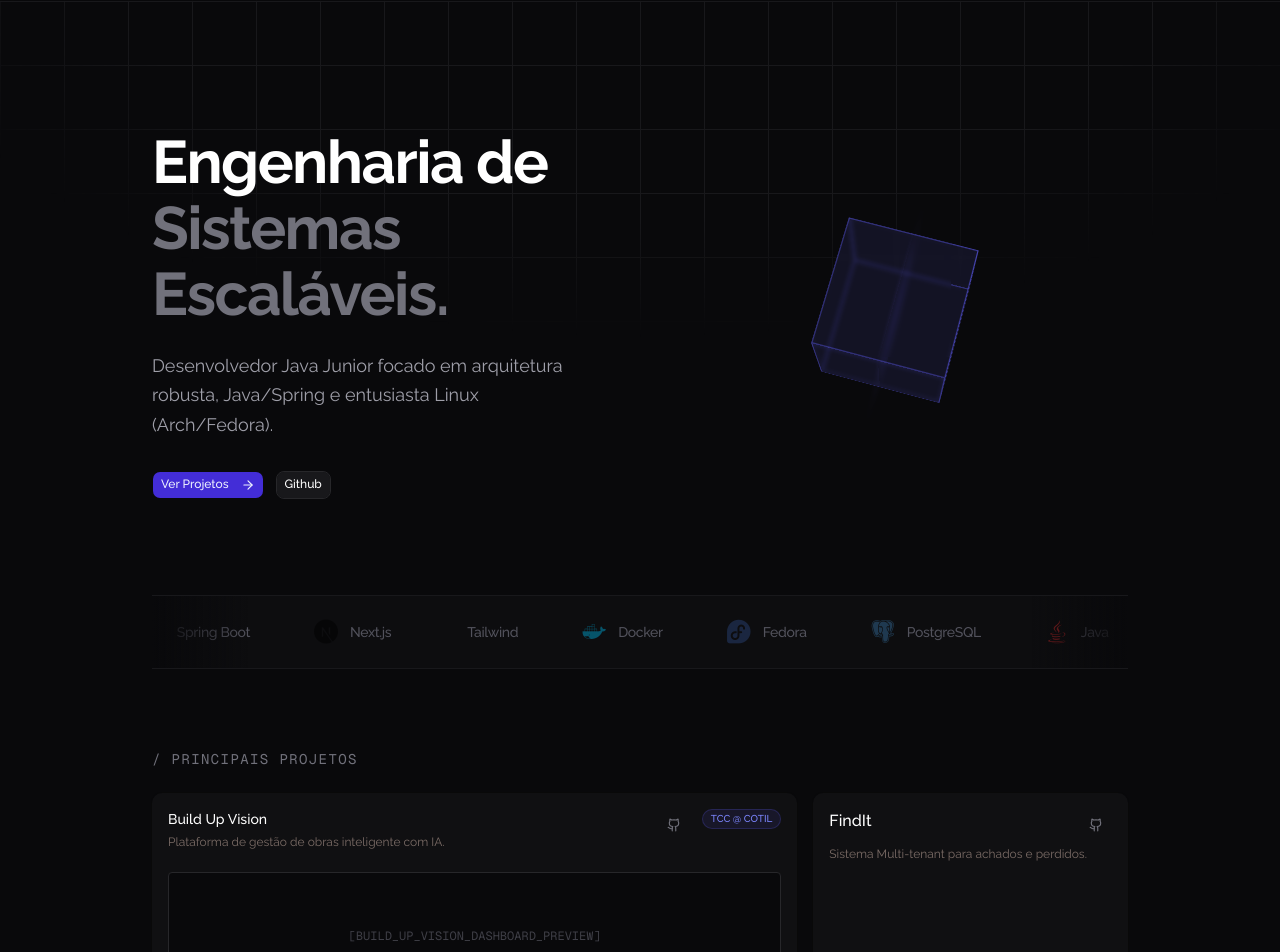
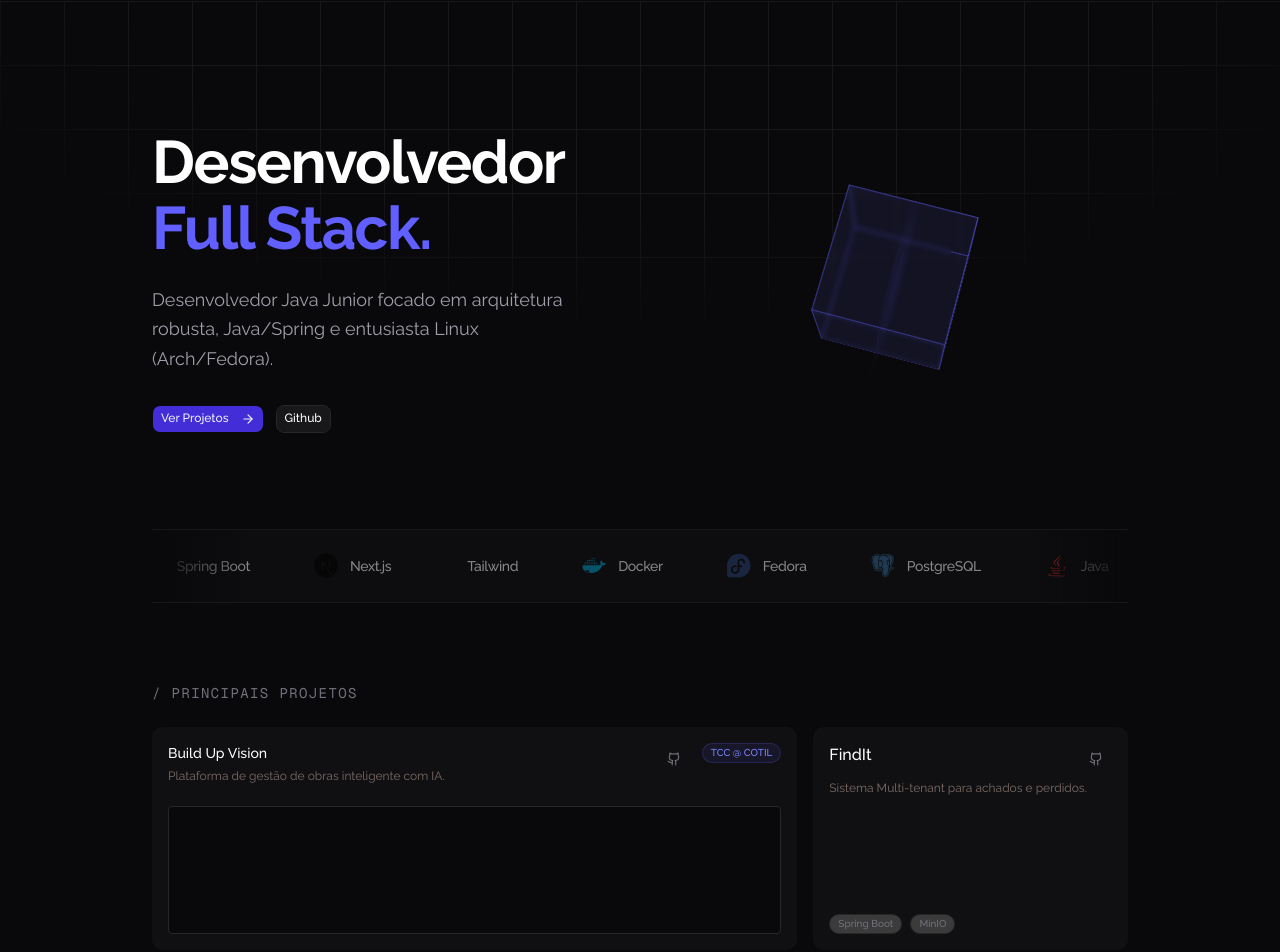
Before and after one commit to felipe-de-paula-dev/portfolio-web, a Next.js app: page / in a window 1280 px wide. Shown: the part 63-1015 px from the top of the page. Built offline with nearby package versions, Linux system fonts and the light colour scheme.

Commit message:
feat: mudando texto no hero, e mudando palavras para pt-br

```diff
--- a/app/components/Hero.tsx
+++ b/app/components/Hero.tsx
@@ -8,17 +8,17 @@
     <section className="grid lg:grid-cols-2 gap-12 items-center mb-24">
       <div>
         <h1 className="text-5xl md:text-6xl font-bold tracking-tight text-white mb-6 leading-[1.1]">
-          Engenharia de <span className="text-zinc-500">Sistemas Escaláveis.</span>
+          Desenvolvedor <span className="text-indigo-500">Full Stack.</span>
         </h1>
         <p className="text-lg text-zinc-400 mb-8 leading-relaxed max-w-md">
           Desenvolvedor Java Junior focado em arquitetura robusta, Java/Spring e entusiasta Linux (Arch/Fedora).
         </p>
         <div className="flex gap-3">
           <Button asChild>
-            <a href="#projetos">Ver Projetos <ArrowRight size={16} className="ml-2" /></a>
+            <a href="https://github.com/felipe-de-paula-dev?tab=repositories" target='_blank'>Ver Projetos <ArrowRight size={16} className="ml-2" /></a>
           </Button>
-          <Button variant="outline" className="border-zinc-800 bg-zinc-900 hover:bg-zinc-800 text-white">
-            Github
+          <Button variant="outline" className="border-zinc-800 bg-zinc-900 hover:bg-zinc-800 text-white hover:cursor-pointer">
+            <a href="https://github.com/felipe-de-paula-dev" target='_blank'>Github</a>
           </Button>
         </div>
       </div>
--- a/app/components/Projects.tsx
+++ b/app/components/Projects.tsx
@@ -27,9 +27,6 @@
           </CardHeader>
           <CardContent>
             <div className="h-32 bg-zinc-950 rounded border border-zinc-800 flex items-center justify-center relative group">
-              <span className="text-zinc-700 font-mono text-xs group-hover:text-indigo-500 transition-colors">
-                  [BUILD_UP_VISION_DASHBOARD_PREVIEW]
-              </span>
               <div className="absolute inset-0 bg-indigo-500/5 opacity-0 group-hover:opacity-100 transition-opacity flex items-center justify-center">
                 <a href="#" className="text-xs text-indigo-400 underline underline-offset-4 flex items-center gap-1">
                   Ver demo <ExternalLink size={12} />
--- a/app/components/TechCarousel.tsx
+++ b/app/components/TechCarousel.tsx
@@ -18,8 +18,8 @@
 
       <div className="flex animate-infinite-scroll">
         {[...technologies, ...technologies].map((tech, index) => (
-          <div key={index} className="flex items-center gap-3 text-zinc-600 hover:text-white transition-colors flex-none mx-8">
-            <i className={`${tech.icon} colored text-2xl opacity-50`}></i>
+          <div key={index} className="flex items-center gap-3 text-white opacity-50 hover:opacity-100 transition-colors flex-none mx-8">
+            <i className={`${tech.icon} colored text-2xl`}></i>
             <span className="text-sm font-medium tracking-tight whitespace-nowrap">{tech.name}</span>
           </div>
         ))}
```
